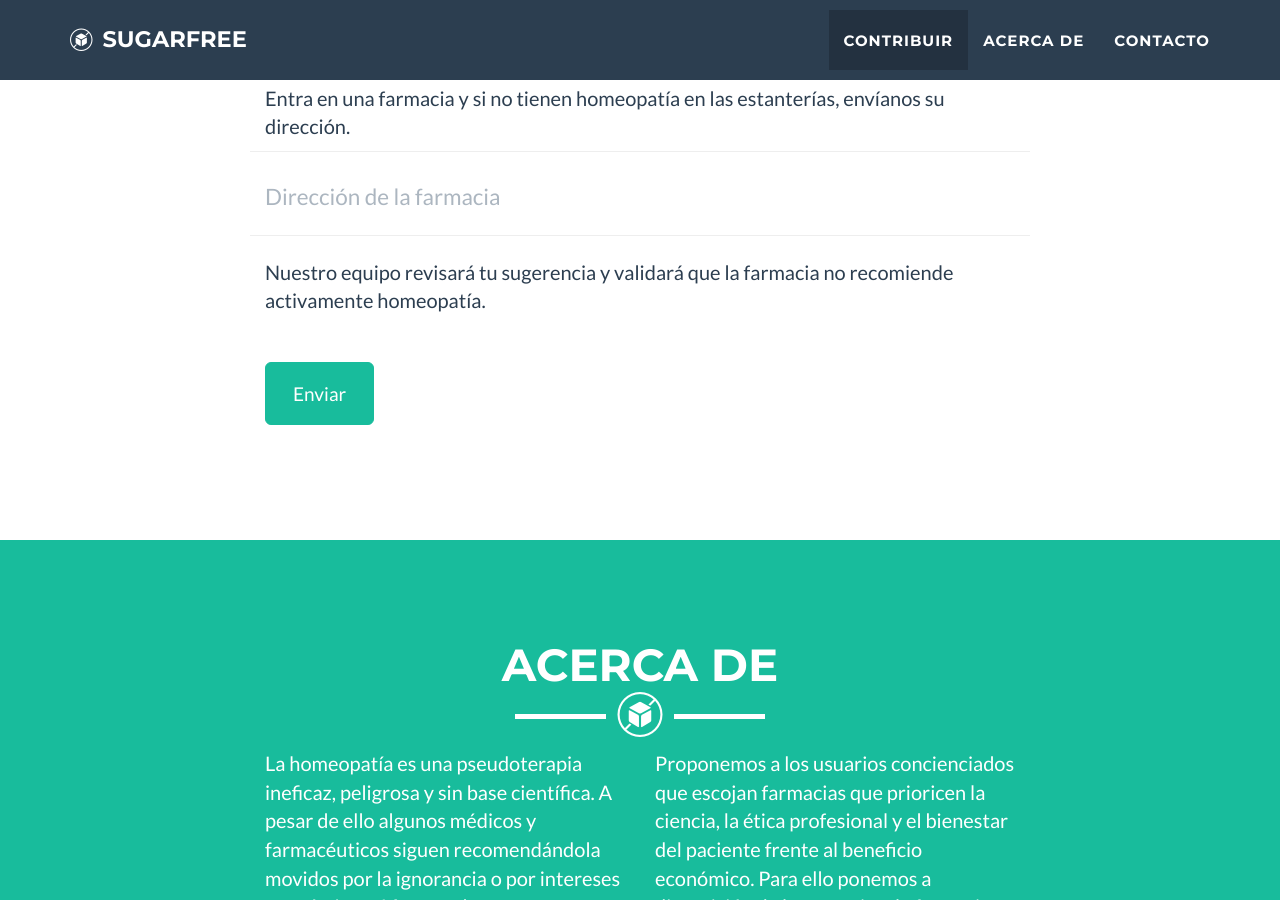
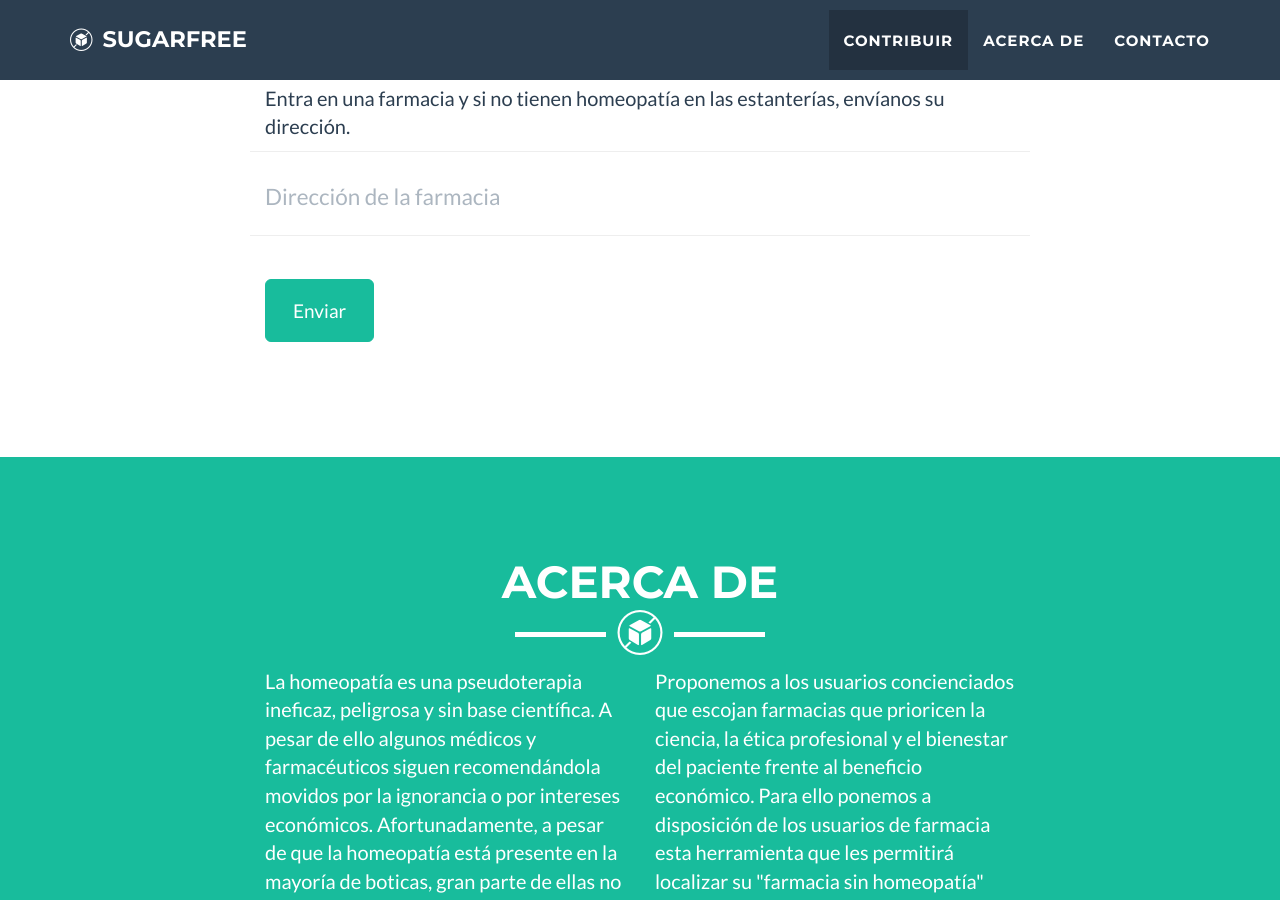
Before and after one commit to alexfdz/sugarfree, a Jekyll site: the page built from index.html, in a window 1280 px wide and 900 px high, scrolled down 1136 px. Built offline with Jekyll 4.4.1, drawn with Linux system fonts in a browser that asks for light colours.

Commit message:
Eliminar referencias al proceso de validacion

```diff
--- a/_includes/contribute.html
+++ b/_includes/contribute.html
@@ -23,11 +23,6 @@
                             </div>
                         </div>
                         <br>
-                        <div class="row control-group">
-                            <div class="form-group col-xs-12">
-                                <p>Nuestro equipo revisar&#x00E1; tu sugerencia y validar&#x00E1; que la farmacia no recomiende activamente homeopat&#x00ED;a.</p>
-                            </div>
-                        </div>
                         <div>
                             <input type="hidden"  name="_subject" value="sugarfree contribution">
                             <input type="hidden" name="_next" value="{{ page.url | replace:'index.html','' | prepend: site.url }}" />
```
